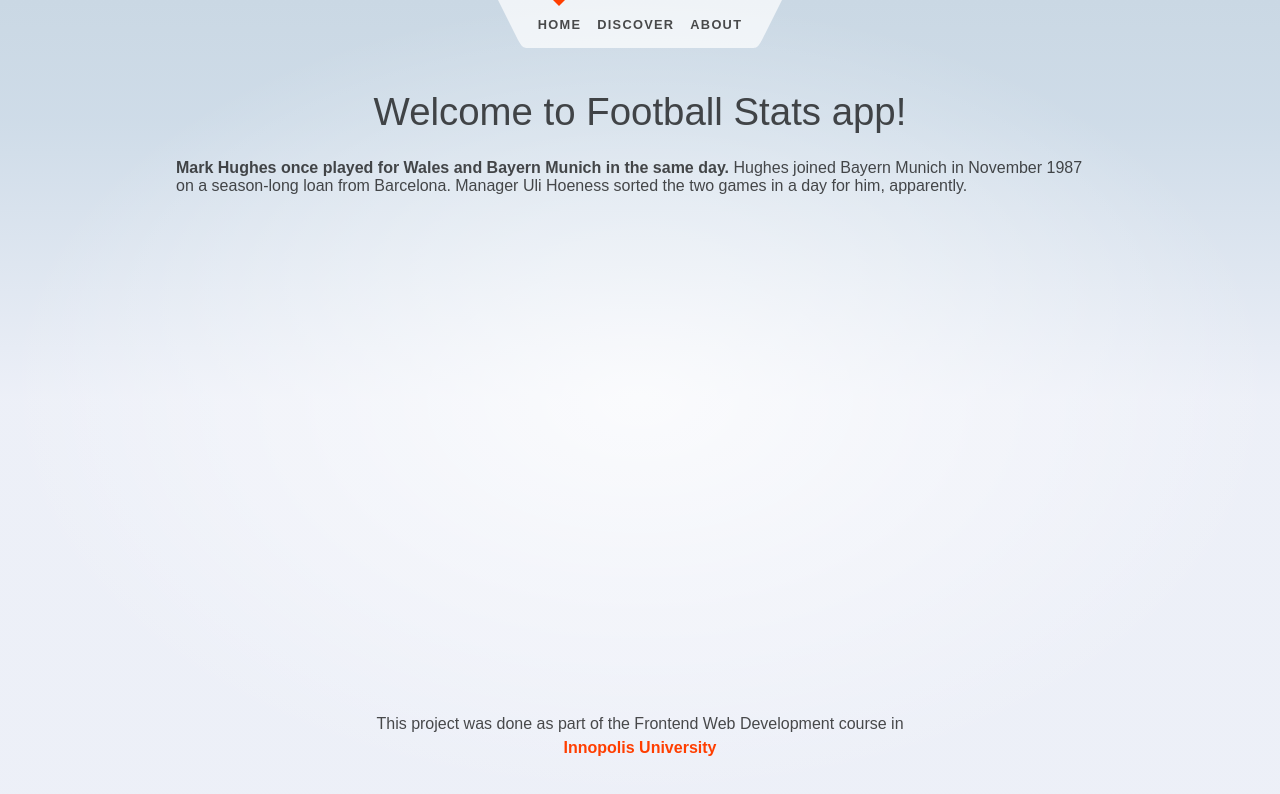
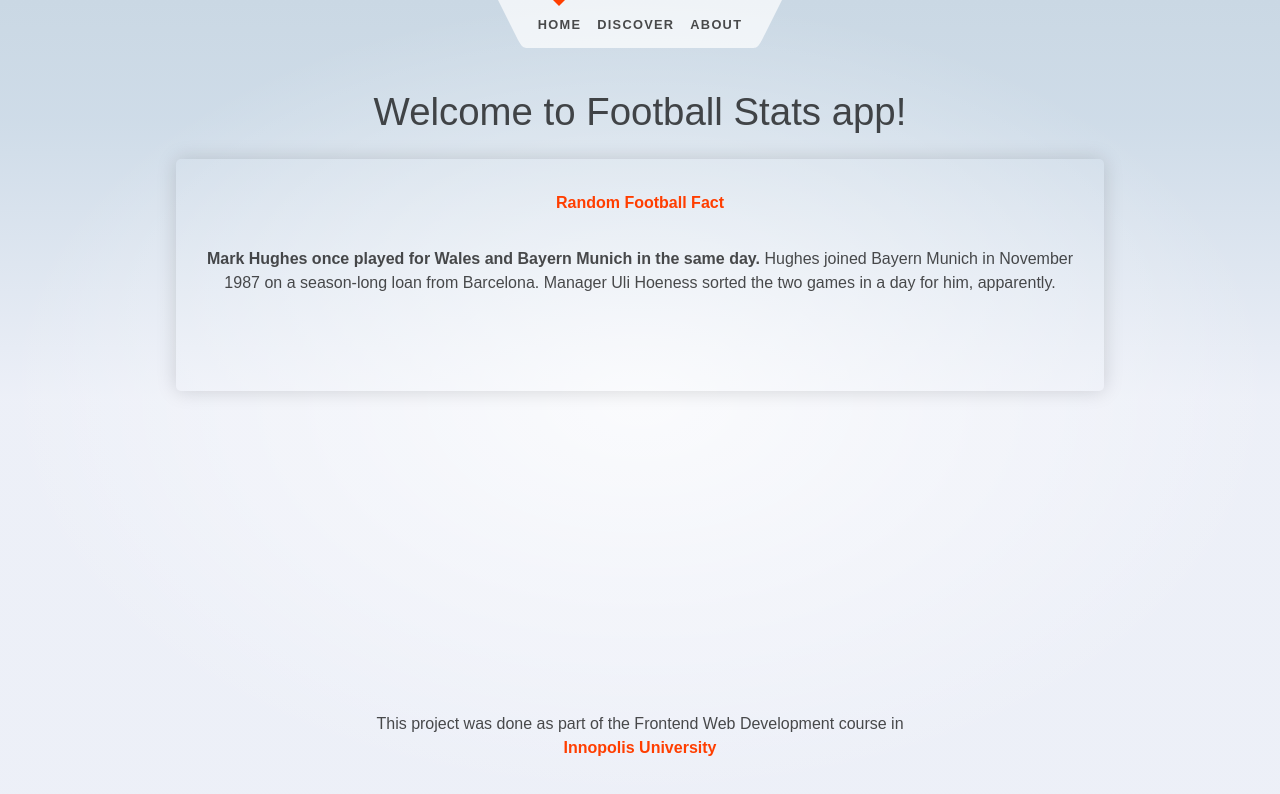
Before and after one commit to MohammadShahin/football-stats, a Next.js app: page / in a window 1280 px wide. Shown: the top 794 px of the page. Built offline with nearby package versions, Linux system fonts and the light colour scheme.

Commit message:
add random style

```diff
--- a/pages/about.tsx
+++ b/pages/about.tsx
@@ -18,7 +18,8 @@ export default function About() {
           Development course in Innopolis University. It is a simple web app
           built with Next JS. You can use this app to check out statistics about
           the top five European football leagues (England, Spain, Germany,
-          Italy, and France) and the Champoins League.
+          Italy, and France). You can also check out a random football facts in
+          the home page.
         </p>
 
         <p>
--- a/src/components/RandomFact/RandomFact.module.css
+++ b/src/components/RandomFact/RandomFact.module.css
@@ -1,3 +1,21 @@
+.container {
+    height: 200px;
+    box-shadow: 0 0 20px rgba(0, 0, 0, 0.15);
+    padding: 1rem;
+    border:rgba(0, 0, 0, 0.15);
+    border-radius: 5px;
+    display: flex;
+    flex-direction: column;
+    align-items: center;
+    text-align: center;
+}
+
+.title {
+    font-weight: 600;
+    color: var(--color-theme-1);
+}
+
+
 .mainFact {
     font-weight: 600;
 }
--- a/src/components/RandomFact/index.tsx
+++ b/src/components/RandomFact/index.tsx
@@ -24,9 +24,11 @@ export default function RandomFact() {
   if (!data) return <div>loading...</div>
 
   return (
-    <div>
-      {' '}
-      <span className={styles.mainFact}> {mainFact} </span> {factDetails}
+    <div className={styles.container}>
+      <p className={styles.title}>Random Football Fact</p>{' '}
+      <p>
+        <span className={styles.mainFact}> {mainFact} </span> {factDetails}
+      </p>
     </div>
   )
 }
```
